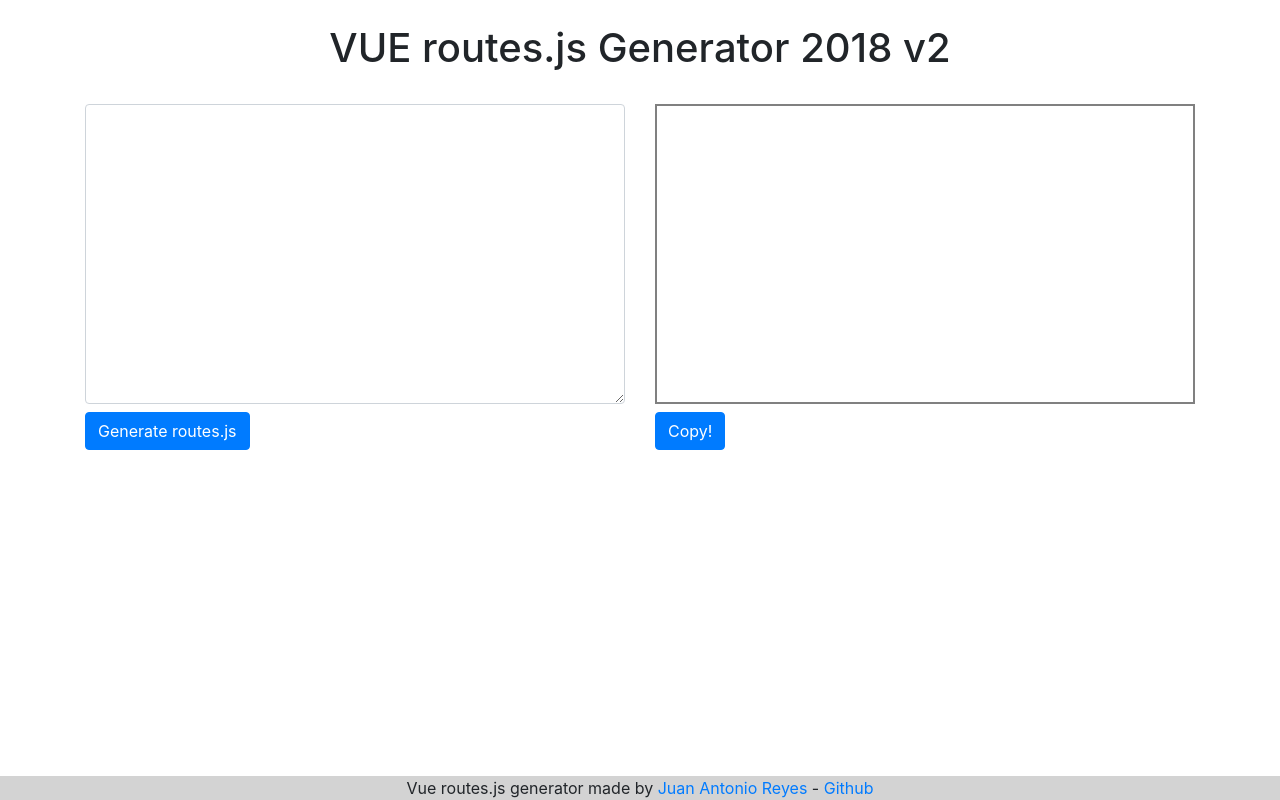
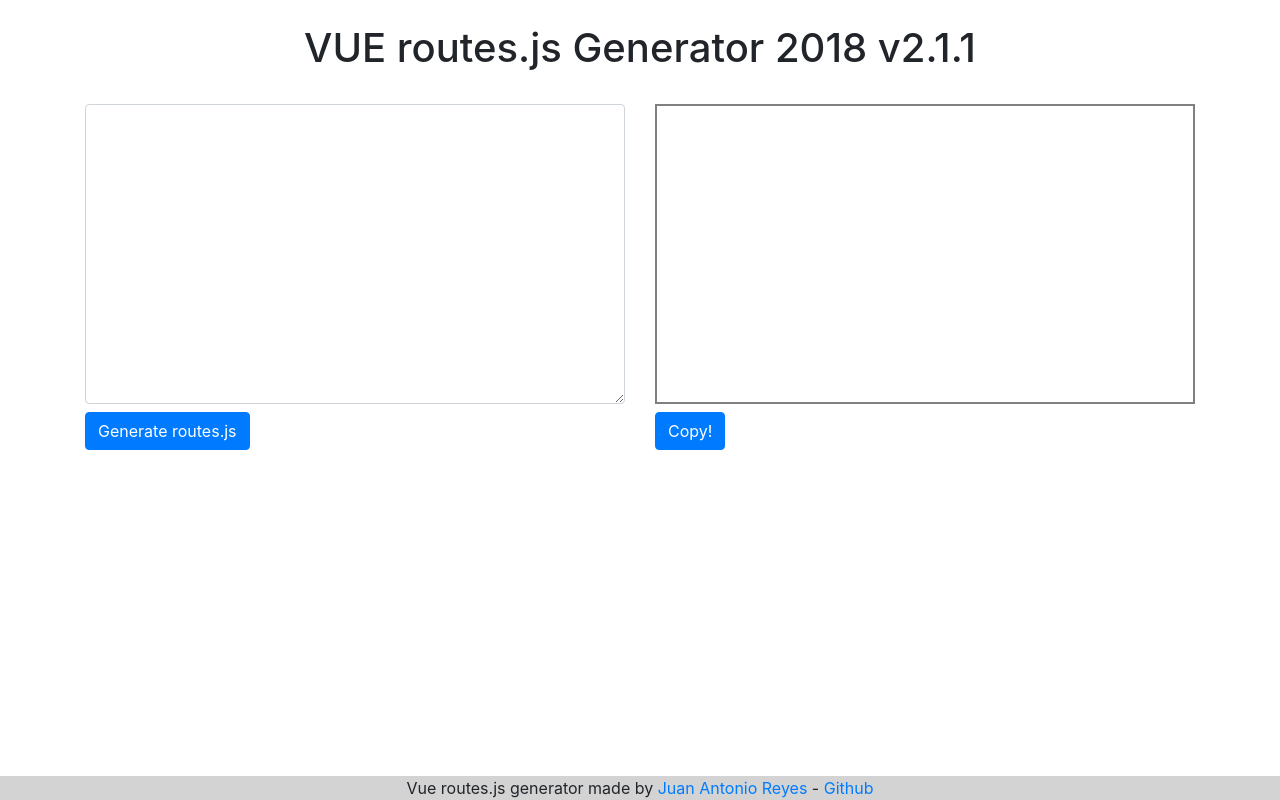
Before and after one commit to JuanAntonioReyes/vueRoutesGenerator, a plain HTML site: page index.html in a window 1280 px wide. Drawn offline with Linux system fonts and the light colour scheme.

Commit message:
Updated README

```diff
--- a/index.html
+++ b/index.html
@@ -13,7 +13,7 @@
 	<header class="container-fluid mt-4">
 		<div class="row">
 			<div class="col-sm-12 text-center">
-				<h1>VUE routes.js Generator 2018 v2</h1>
+				<h1>VUE routes.js Generator 2018 v2.1.1</h1>
 			</div>
 		</div>
 	</header>
```
Also changed, not shown: 1 other file.
